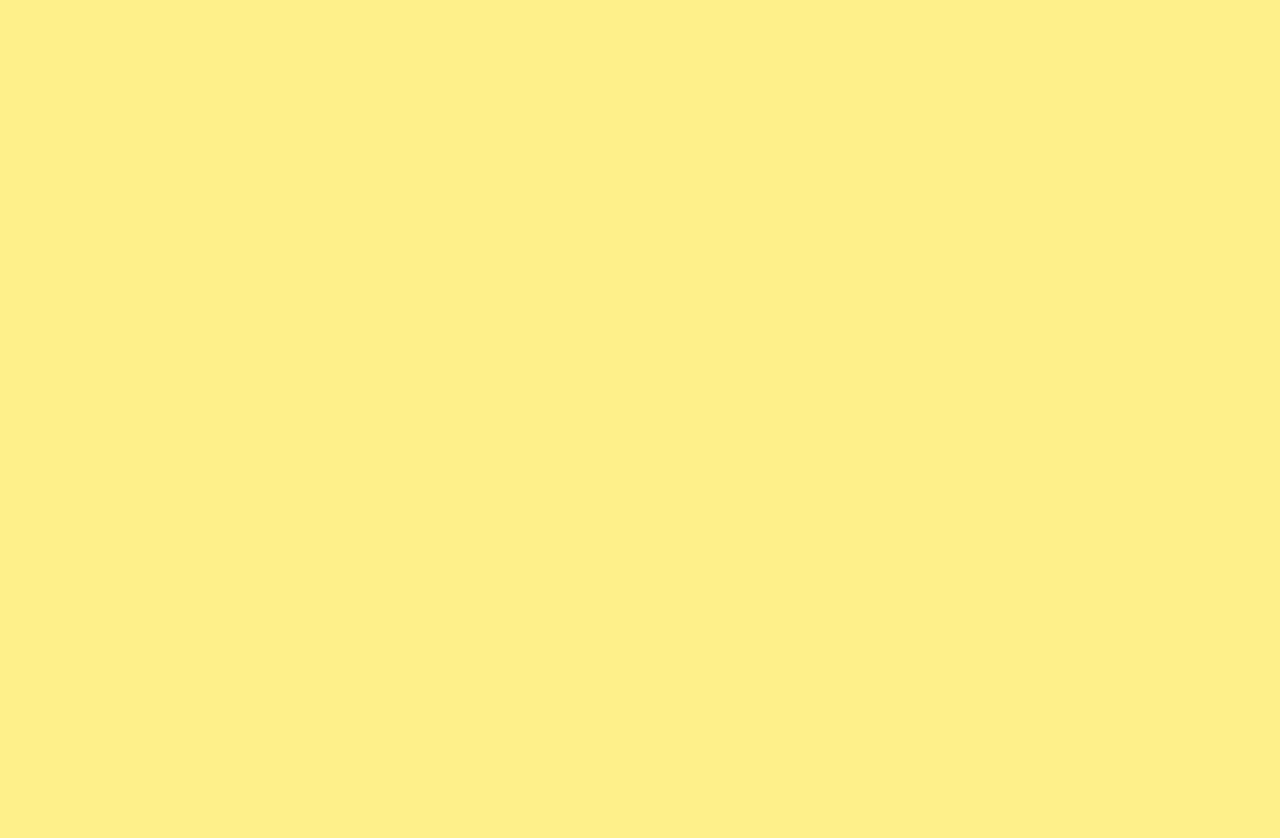
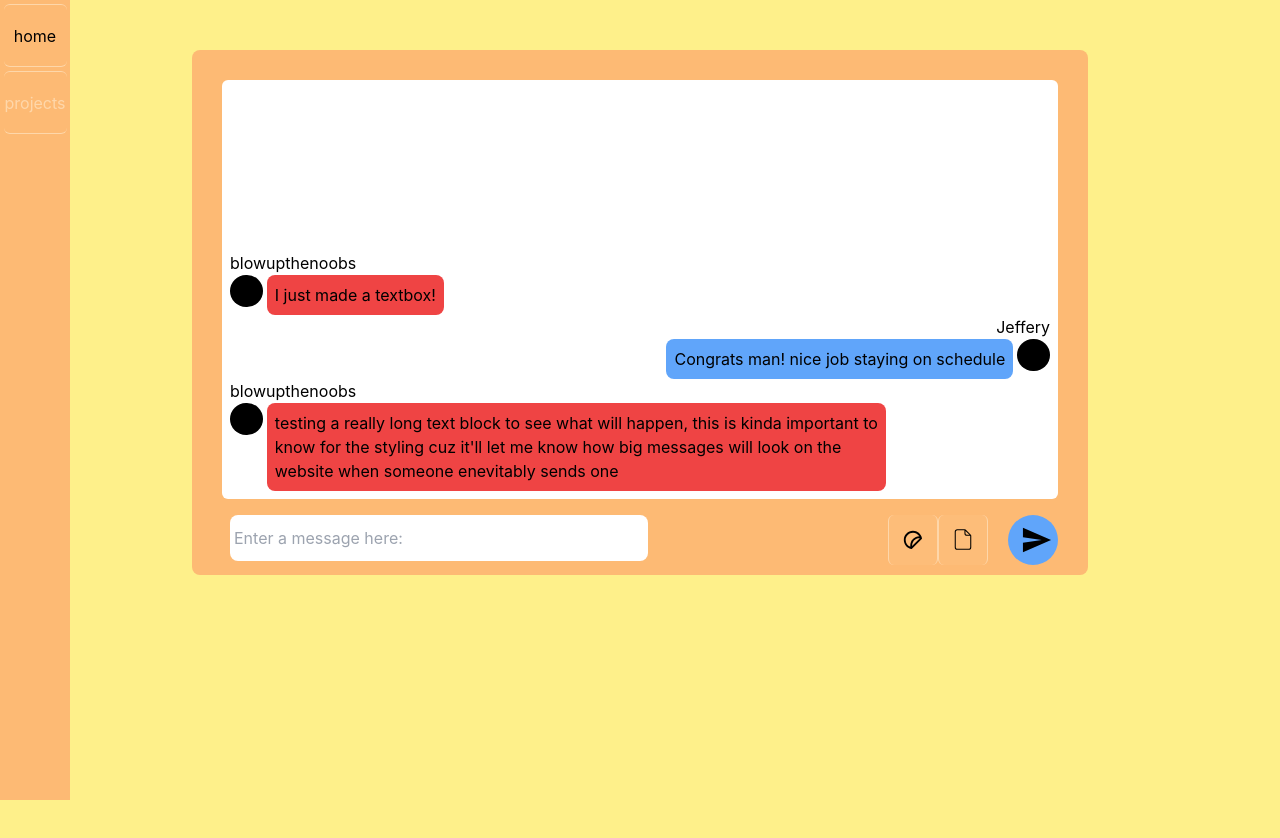
Before and after one commit to blowupthenoobs/ChatRoom-YSWS, a React (Create React App) app in the folder chatroom/: page /homepage in a window 1280 px wide. Before the commit this address had no page. Shown: the top 838 px of the page. After the commit the page ends 800 px from the top, so only its background shows below. Built offline with nearby package versions, Linux system fonts and the light colour scheme.

Commit message:
Messaging Console Stuffs

```diff
--- a/chatroom/package.json
+++ b/chatroom/package.json
@@ -9,6 +9,7 @@
     "@testing-library/user-event": "^13.5.0",
     "react": "^19.2.4",
     "react-dom": "^19.2.4",
+    "react-icons": "^5.6.0",
     "react-router-dom": "^7.13.1",
     "react-scripts": "5.0.1",
     "web-vitals": "^2.1.4"
--- a/chatroom/src/App.css
+++ b/chatroom/src/App.css
@@ -3,37 +3,7 @@
   /* background-color: #fef08a; */
 }
 
-.App-logo {
-  height: 40vmin;
-  pointer-events: none;
+body {
+  background-color: #fef08a;
+  /* background-color: #faee8f; */
 }
-
-@media (prefers-reduced-motion: no-preference) {
-  .App-logo {
-    animation: App-logo-spin infinite 20s linear;
-  }
-}
-
-.App-header {
-  background-color: #282c34;
-  min-height: 100vh;
-  display: flex;
-  flex-direction: column;
-  align-items: center;
-  justify-content: center;
-  font-size: calc(10px + 2vmin);
-  color: white;
-}
-
-.App-link {
-  color: #61dafb;
-}
-
-@keyframes App-logo-spin {
-  from {
-    transform: rotate(0deg);
-  }
-  to {
-    transform: rotate(360deg);
-  }
-}
--- a/chatroom/src/App.jsx
+++ b/chatroom/src/App.jsx
@@ -2,13 +2,17 @@ import { BrowserRouter, Route, Routes } from 'react-router-dom';
 import './App.css';
 
 import LandingPage from './LandingPage/LandingPage';
+import HomePage from './ApplicationStuffs/HomePage';
+import ProjectsPage from './ApplicationStuffs/ProjectsPage';
 
 function App() {
   return (
     <BrowserRouter>
-      <div className="App bg-yellow-200 min-h-[200vh] h-full">
+      <div className="App bg-yellow-200">
         <Routes>
           <Route path='/' element={<LandingPage/>}/>
+          <Route path='/homepage' element={<HomePage/>}/>
+          <Route path='/projects' element={<ProjectsPage/>}/>
         </Routes>
       </div>
     </BrowserRouter>
--- /dev/null
+++ b/chatroom/src/ApplicationStuffs/HomePage.jsx
@@ -0,0 +1,39 @@
+import { useState } from "react"
+
+import NavBar from "./NavBar";
+import TextMessageBox from "./TextMessageBox";
+
+// Send Icons I've tried
+import { IoSendSharp } from "react-icons/io5";
+// import { AiOutlineSend } from "react-icons/ai";
+import { RiSendPlaneFill } from "react-icons/ri";
+
+import { CiFileOn } from "react-icons/ci";
+import { BiSticker } from "react-icons/bi";
+
+export default function HomePage() {
+
+    return (
+        <div className="">
+            <NavBar/>
+            <div>   {/* can't have margins here for some reason */}
+                <div className="h-[50px]"></div>
+                <div className="w-[70%] h-[525px] bg-orange-300 place-self-center rounded-lg p-[30px]">
+                    <div className="w-[100%] h-[90%] bg-white rounded-md place-self-center flex flex-col justify-end p-2">
+                        <TextMessageBox user={"blowupthenoobs"} text="I just made a textbox!" fromThisUser={false}/>
+                        <TextMessageBox user={"Jeffery"} text="Congrats man! nice job staying on schedule" fromThisUser={true}/>
+                        <TextMessageBox user={"blowupthenoobs"} text="testing a really long text block to see what will happen, this is kinda important to know for the styling cuz it'll let me know how big messages will look on the website when someone enevitably sends one" fromThisUser={false} showpfp={true}/>
+                    </div>
+
+                    <div className="w-full flex place-self-center h-[10%] mt-4 justify-between">
+                        <input type="text" className="w-[50%] rounded-lg pl-1 ml-2" placeholder="Enter a message here:"/>
+                        <button className="rounded-md w-[50px] h-[50px] ml-auto p-1 border-l border-r border-orange-200 text-[22px] bg-[#fdbd79]"><BiSticker className="w-full"/></button>
+                        <button className="rounded-md w-[50px] h-[50px] p-1 border-l border-r border-orange-200 text-[25px] bg-[#fdbd79]"><CiFileOn className="w-full"/></button>
+                        {/* <button className="rounded-full w-[50px] h-[50px] bg-blue-400 ml-auto text-[30px]"><RiSendPlaneFill className="w-full"/></button> */}
+                        <button className="rounded-full w-[50px] h-[50px] bg-blue-400 ml-5 text-[30px]"><IoSendSharp className="ml-1 w-full"/></button>
+                    </div>
+                </div>
+            </div>
+        </div>
+    )
+}
--- /dev/null
+++ b/chatroom/src/ApplicationStuffs/NavBar.jsx
@@ -0,0 +1,23 @@
+import { useState } from "react"
+import { useLocation, useNavigate } from "react-router-dom";
+
+export default function NavBar() {
+    const navigate = useNavigate();
+    const location = useLocation();
+    const currentPath = location.pathname;
+
+    return (
+        <div className="fixed h-[100vh] bg-orange-300 w-[70px] pl-0">
+            <button className={`w-[90%] aspect-square mt-1 rounded-md border-t border-b border-orange-200
+                ${ currentPath === "/homepage"
+                    ? "text-black"
+                    : "text-orange-200"
+                }`} onClick={() => navigate("/homepage")}>home</button>
+            <button className={`w-[90%] aspect-square mt-1 rounded-md border-t border-b border-orange-200
+                ${ currentPath === "/projects"
+                    ? "text-black"
+                    : "text-orange-200"
+                }`} onClick={() => navigate("/projects")}>projects</button>
+        </div>
+    )
+}
--- /dev/null
+++ b/chatroom/src/ApplicationStuffs/ProjectsPage.jsx
@@ -0,0 +1,16 @@
+import { useState } from "react"
+import { useNavigate } from "react-router-dom";
+
+import NavBar from "./NavBar";
+
+export default function ProjectsPage() {
+
+    return (
+        <div className="">
+            <NavBar/>
+            <div>   {/* can't have margins here for some reason */}
+
+            </div>
+        </div>
+    )
+}
--- /dev/null
+++ b/chatroom/src/ApplicationStuffs/StickerItem.jsx
@@ -0,0 +1,48 @@
+
+
+function StickerItem ({index}) {
+
+    return(
+        <div className={`w-[80%] min-h-[20px] rounded-md flex flex-col
+            ${ fromThisUser
+                    ? "ml-auto"
+                    : "mr-auto"
+                }`}>
+            {showpfp?
+            <>
+                <h3 className={`${fromThisUser? "text-right": "text-left"}`}>{user}</h3>
+            </>: <>
+            </>}
+
+            {/* Textbubble and PFP */}
+            <div className="flex">
+                {fromThisUser?
+                    <>
+                    </>:
+                    <>
+                        {showpfp?
+                        <>
+                            <div className="w-[5%] mb-auto aspect-square bg-black rounded-full shrink-0 "></div>
+                        </>:
+                        <>
+                        </>
+                        }
+                    </>}
+                <h1 className={`p-2 rounded-lg
+                    ${ fromThisUser
+                        ? "ml-auto mr-1 bg-blue-400 text-right"
+                        : "mr-auto ml-1 bg-red-500 text-left"
+                    }`}>{text}</h1>
+                {fromThisUser && showpfp?
+                <>
+                    <div className="w-[5%] mb-auto aspect-square bg-black rounded-full shrink-0"></div>
+                </>: <>
+
+                </>}
+            </div>
+
+        </div>
+    )
+}
+
+export default TextMessageBox;
--- /dev/null
+++ b/chatroom/src/ApplicationStuffs/TextMessageBox.jsx
@@ -0,0 +1,48 @@
+
+
+function TextMessageBox ({text, user, fromThisUser = false, showpfp = true, sticker = -1, attachment}) {
+
+    return(
+        <div className={`w-[80%] min-h-[20px] rounded-md flex flex-col
+            ${ fromThisUser
+                    ? "ml-auto"
+                    : "mr-auto"
+                }`}>
+            {showpfp?
+            <>
+                <h3 className={`${fromThisUser? "text-right": "text-left"}`}>{user}</h3>
+            </>: <>
+            </>}
+
+            {/* Textbubble and PFP */}
+            <div className="flex">
+                {fromThisUser?
+                    <>
+                    </>:
+                    <>
+                        {showpfp?
+                        <>
+                            <div className="w-[5%] mb-auto aspect-square bg-black rounded-full shrink-0 "></div>
+                        </>:
+                        <>
+                        </>
+                        }
+                    </>}
+                <h1 className={`p-2 rounded-lg
+                    ${ fromThisUser
+                        ? "ml-auto mr-1 bg-blue-400 text-right"
+                        : "mr-auto ml-1 bg-red-500 text-left"
+                    }`}>{text}</h1>
+                {fromThisUser && showpfp?
+                <>
+                    <div className="w-[5%] mb-auto aspect-square bg-black rounded-full shrink-0"></div>
+                </>: <>
+
+                </>}
+            </div>
+
+        </div>
+    )
+}
+
+export default TextMessageBox;
--- a/chatroom/src/LandingPage/LandingPage.jsx
+++ b/chatroom/src/LandingPage/LandingPage.jsx
@@ -15,7 +15,7 @@ export default function LandingPage() {
     }
 
     return (
-        <div className="ml-3 h-[150vh]">
+        <div className="ml-3">
             <h1 className="text-[50px] text-black pt-[10px]">Welcome to Chatroom</h1>
             <div className="bg-orange-300 h-[40vh] w-[60%] rounded-md place-self-center text-center content-center">
                 <p>insert basic example of chatroom here</p>
@@ -101,7 +101,7 @@ export default function LandingPage() {
                 </>}
             </div>
 
-            <div className="bg-white w-[600px] place-self-center mt-[10px]">
+            <div className="bg-white w-[600px] place-self-center mt-[10px] mb-10">
                 <h3 className="text-[30px] border-black border-[1.5px] cursor-pointer" onClick={() => expandTab("cntprjt")}>Can I continue working on old projects? \/</h3>
                 {openTab === "cntprjt"?
                 <>
@@ -110,6 +110,8 @@ export default function LandingPage() {
                 <>
                 </>}
             </div>
+
+            <div className="h-10 m-10"></div>
         </div>
     )
 }
```
Also changed, not shown: 1 other file (tests, documents, lock files or other folders).
